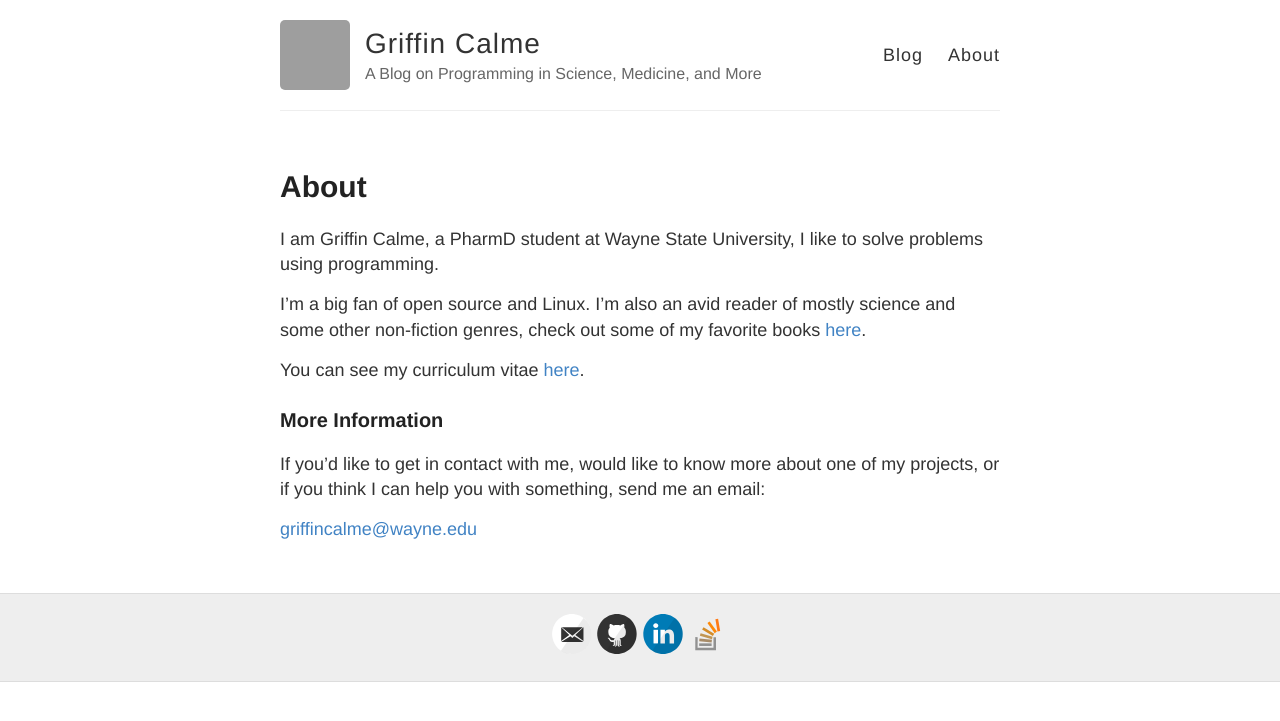
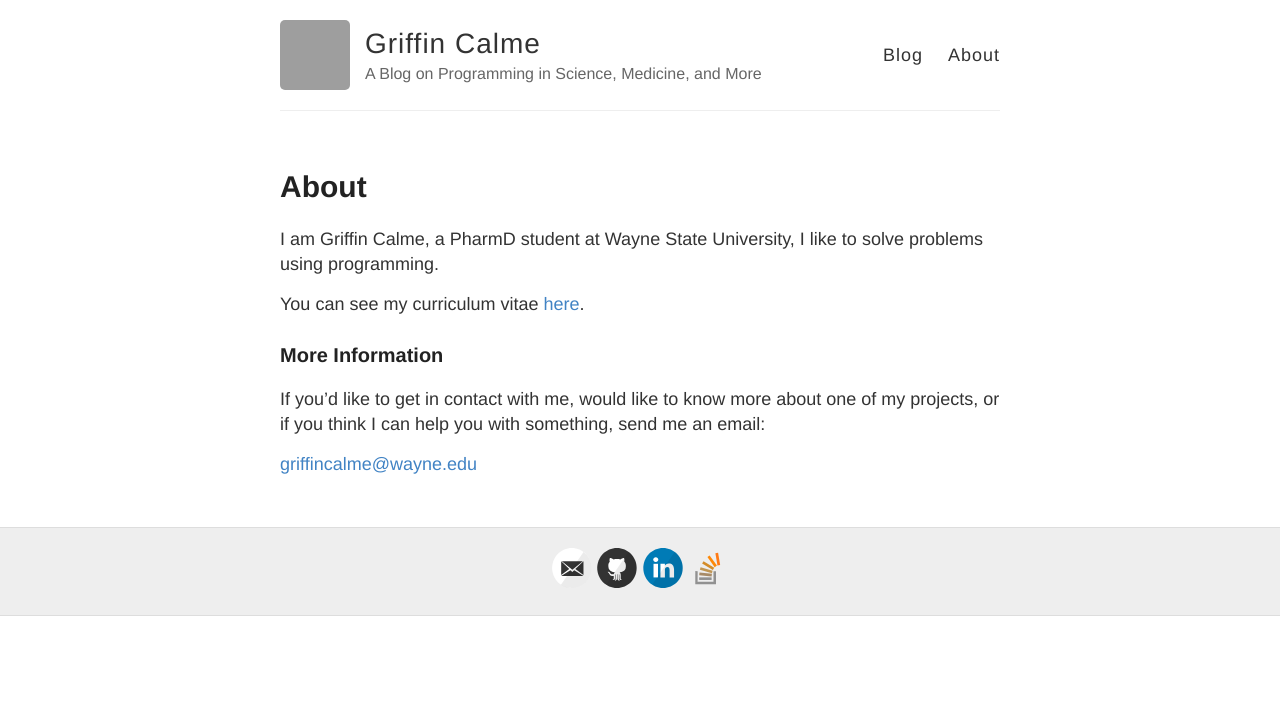
Before and after one commit to griffincalme/griffincalme.github.io, a Jekyll site: the page built from about.md, in a window 1280 px wide. Shown: the top 721 px of the page. Built offline with Jekyll 4.4.1, drawn with Linux system fonts in a browser that asks for light colours; grey boxes are pictures that could not be loaded.

Commit message:
Update about.md

```diff
--- a/about.md
+++ b/about.md
@@ -6,11 +6,6 @@ permalink: /about/
 
 I am Griffin Calme, a PharmD student at Wayne State University,
 I like to solve problems using programming.
-
-I'm a big fan of open source and Linux.
-I'm also an avid reader of mostly science and some other non-fiction
-genres, check out some of my favorite books
-[here](https://www.goodreads.com/review/list/59024006?shelf=read).
 
 You can see my curriculum vitae [here](https://griffincalme.github.io/GriffinCV.pdf).
 
```
